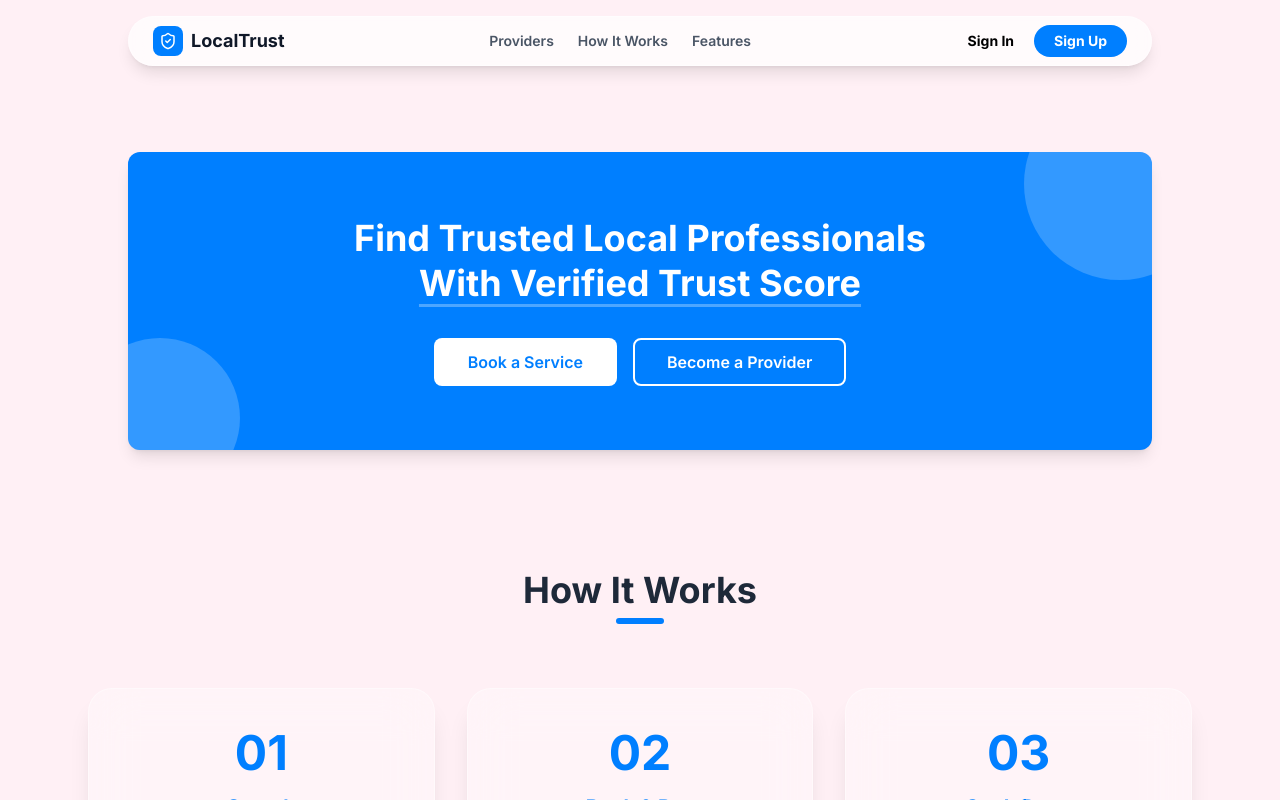
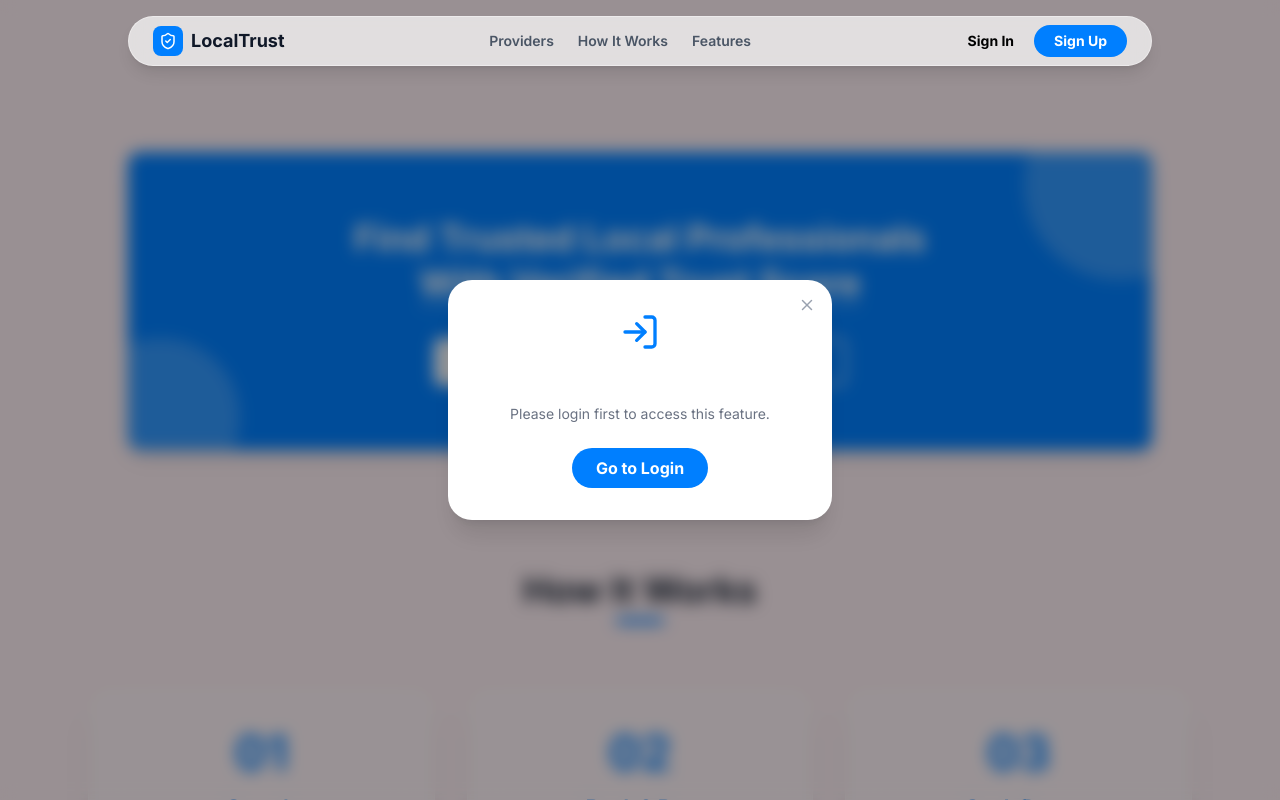
Before and after one commit to HarshitRaj2712/Smart-Local-Service, a React (Vite) app in the folder Frontend/: page / in a window 1280 px wide. Both pictures are taken after a click on the button "Book a Service". Shown: the top 800 px of the page. Built offline with nearby package versions, Linux system fonts and the light colour scheme; no server answers.

Commit message:
Added !login model

```diff
--- a/Frontend/src/component/Hero.jsx
+++ b/Frontend/src/component/Hero.jsx
@@ -1,4 +1,28 @@
+import { useState } from "react";
+import { useNavigate } from "react-router-dom";
+import LoginRequiredModal from "./LoginRequiredModal";
+
 const Hero = () => {
+  const navigate = useNavigate();
+  const token = localStorage.getItem("token");
+
+  const [showModal, setShowModal] = useState(false);
+
+  const handleBookService = () => {
+    if (!token) {
+      setShowModal(true);
+    } else {
+      navigate("/providers");
+    }
+  };
+
+  const handleBecomeProvider = () => {
+    if (!token) {
+      setShowModal(true);
+    } else {
+      navigate("/provider/setup");
+    }
+  };
   return (
     <section className="bg-[#FFF0F5] py-10 px-4">
       <div className="max-w-5xl mx-auto">
@@ -20,14 +44,20 @@ const Hero = () => {
 
           <div className="mt-8 flex flex-col sm:flex-row justify-center gap-4 relative z-10">
             {/* Button 1: White -> Blue with Sky Blue Border Hover */}
-            <button className="bg-white text-[#007FFF] px-8 py-2.5 rounded-lg font-semibold border-2 border-transparent hover:bg-[#007FFF] hover:text-white hover:border-sky-300 transition-all duration-300">
+            <button onClick={handleBookService} className="bg-white text-[#007FFF] px-8 py-2.5 rounded-lg font-semibold border-2 border-transparent hover:bg-[#007FFF] hover:text-white hover:border-sky-300 transition-all duration-300">
               Book a Service
             </button>
 
             {/* Button 2: Border -> White Hover */}
-            <button className="border-2 border-white text-white px-8 py-2.5 rounded-lg font-semibold hover:bg-white hover:text-[#007FFF] transition-all duration-300">
+            <button onClick={handleBecomeProvider} className="border-2 border-white text-white px-8 py-2.5 rounded-lg font-semibold hover:bg-white hover:text-[#007FFF] transition-all duration-300">
               Become a Provider
             </button>
+
+
+            <LoginRequiredModal
+              isOpen={showModal}
+              onClose={() => setShowModal(false)}
+            />
           </div>
 
         </div>
--- /dev/null
+++ b/Frontend/src/component/LoginRequiredModal.jsx
@@ -0,0 +1,45 @@
+import { X, LogIn } from "lucide-react";
+import { useNavigate } from "react-router-dom";
+
+const LoginRequiredModal = ({ isOpen, onClose }) => {
+  const navigate = useNavigate();
+
+  if (!isOpen) return null;
+
+  return (
+    <div className="fixed inset-0 bg-black/40 backdrop-blur-sm flex items-center justify-center z-50">
+
+      <div className="bg-white p-8 rounded-3xl shadow-xl max-w-sm w-full text-center relative">
+
+        <button
+          onClick={onClose}
+          className="absolute top-4 right-4 text-gray-400 hover:text-gray-700"
+        >
+          <X size={18} />
+        </button>
+
+        <div className="flex justify-center mb-4">
+          <LogIn className="text-[#007FFF]" size={40} />
+        </div>
+
+        <h2 className="text-xl font-bold mb-2">
+          Login Required
+        </h2>
+
+        <p className="text-gray-500 text-sm mb-6">
+          Please login first to access this feature.
+        </p>
+
+        <button
+          onClick={() => navigate("/login")}
+          className="bg-[#007FFF] text-white px-6 py-2 rounded-full font-bold"
+        >
+          Go to Login
+        </button>
+
+      </div>
+    </div>
+  );
+};
+
+export default LoginRequiredModal;
```
